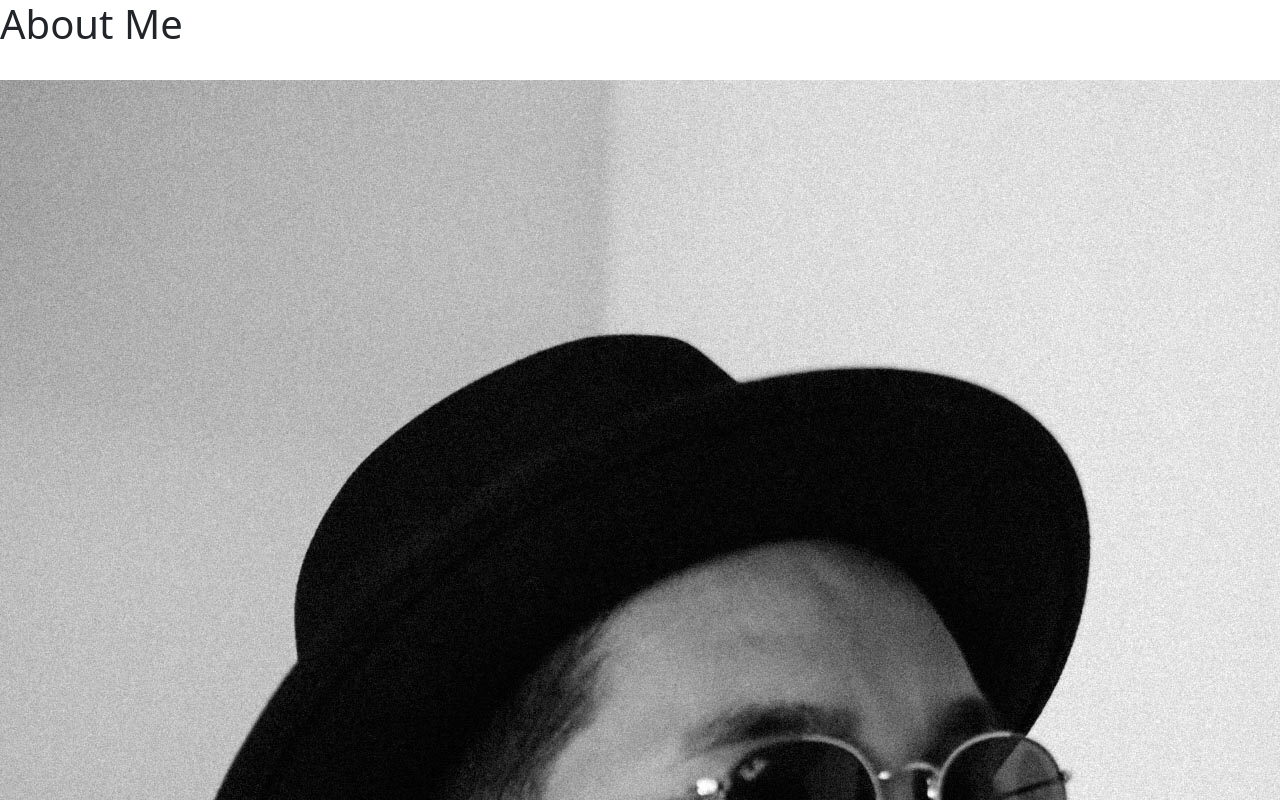
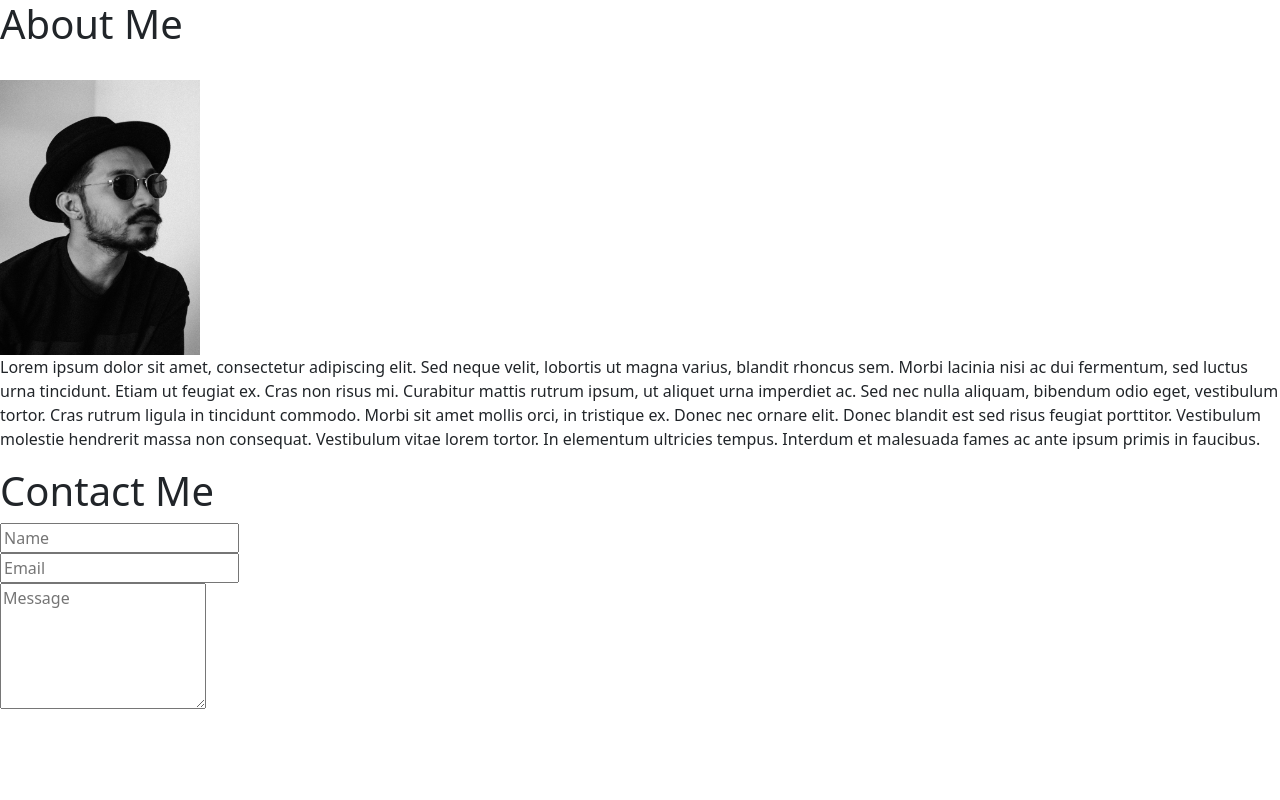
Before and after one commit to miguelxosorio/hello-there, a React (Create React App) app: page / in a window 1280 px wide. Shown: the top 800 px of the page. Built offline with nearby package versions, Linux system fonts and the light colour scheme.

Commit message:
setting up the Contage page, resizing image in About

```diff
--- a/src/App.js
+++ b/src/App.js
@@ -4,7 +4,9 @@ import Container from './components/Container';
 function App() {
   return (
     // Put Container here
-    <Container />
+    <main>
+      <Container />
+    </main>
   );
 }
 
--- a/src/components/Container.js
+++ b/src/components/Container.js
@@ -1,9 +1,17 @@
 import React from "react";
 import About from "./pages/About";
+import Contact from "./pages/Contact"
 
 function Container() {
     return(
-        <About />
+        <div>
+            <section>
+                <About />
+            </section>
+            <div>
+                <Contact />
+            </div>
+        </div>
     )
 }
 
--- a/src/components/pages/About.js
+++ b/src/components/pages/About.js
@@ -7,7 +7,7 @@ function About () {
         <div>
             <h1>About Me</h1>
             <br />
-            <img src={require('../../assets/display-photo/dp.jpg')} alt="display img" />
+            <img src={require('../../assets/display-photo/dp.jpg')} width="200" height="275" alt="display img" />
             <p>Lorem ipsum dolor sit amet, consectetur adipiscing elit. Sed neque
                 velit, lobortis ut magna varius, blandit rhoncus sem. Morbi lacinia nisi
                 ac dui fermentum, sed luctus urna tincidunt. Etiam ut feugiat ex. Cras
--- a/src/components/pages/Contact.js
+++ b/src/components/pages/Contact.js
@@ -0,0 +1,22 @@
+import React from "react";
+
+function Contact() {
+  return (
+      <section>
+          <h1>Contact Me</h1>
+            <form>
+                <div>
+                    <input name="name" placeholder="Name"></input>
+                </div>
+                <div>
+                    <input name="email" placeholder="Email"></input>
+                </div>
+                <div>
+                    <textarea name="message" rows="5" placeholder="Message"></textarea>
+                </div>
+            </form>
+      </section>
+  )
+}
+
+export default Contact;
```
